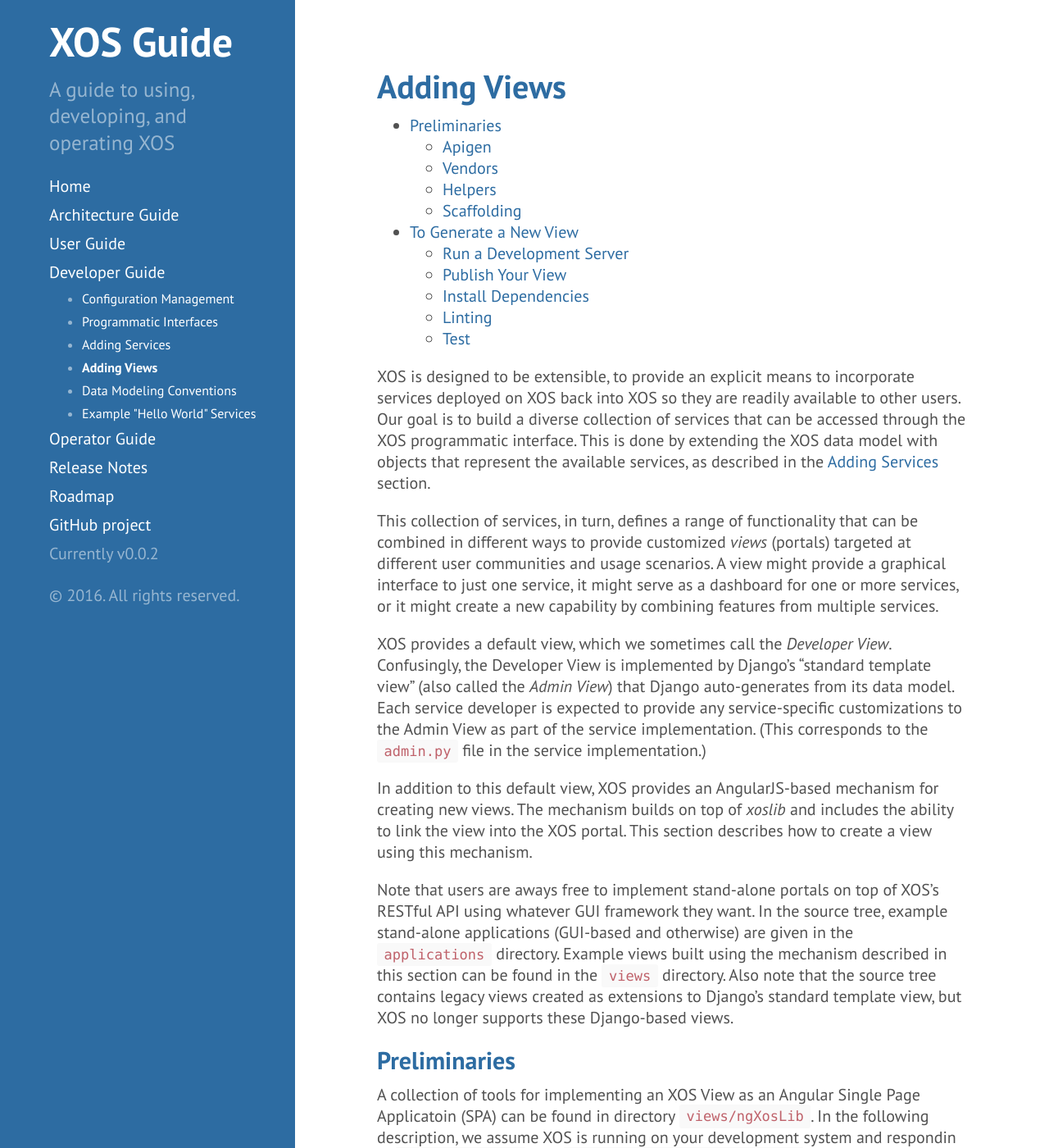
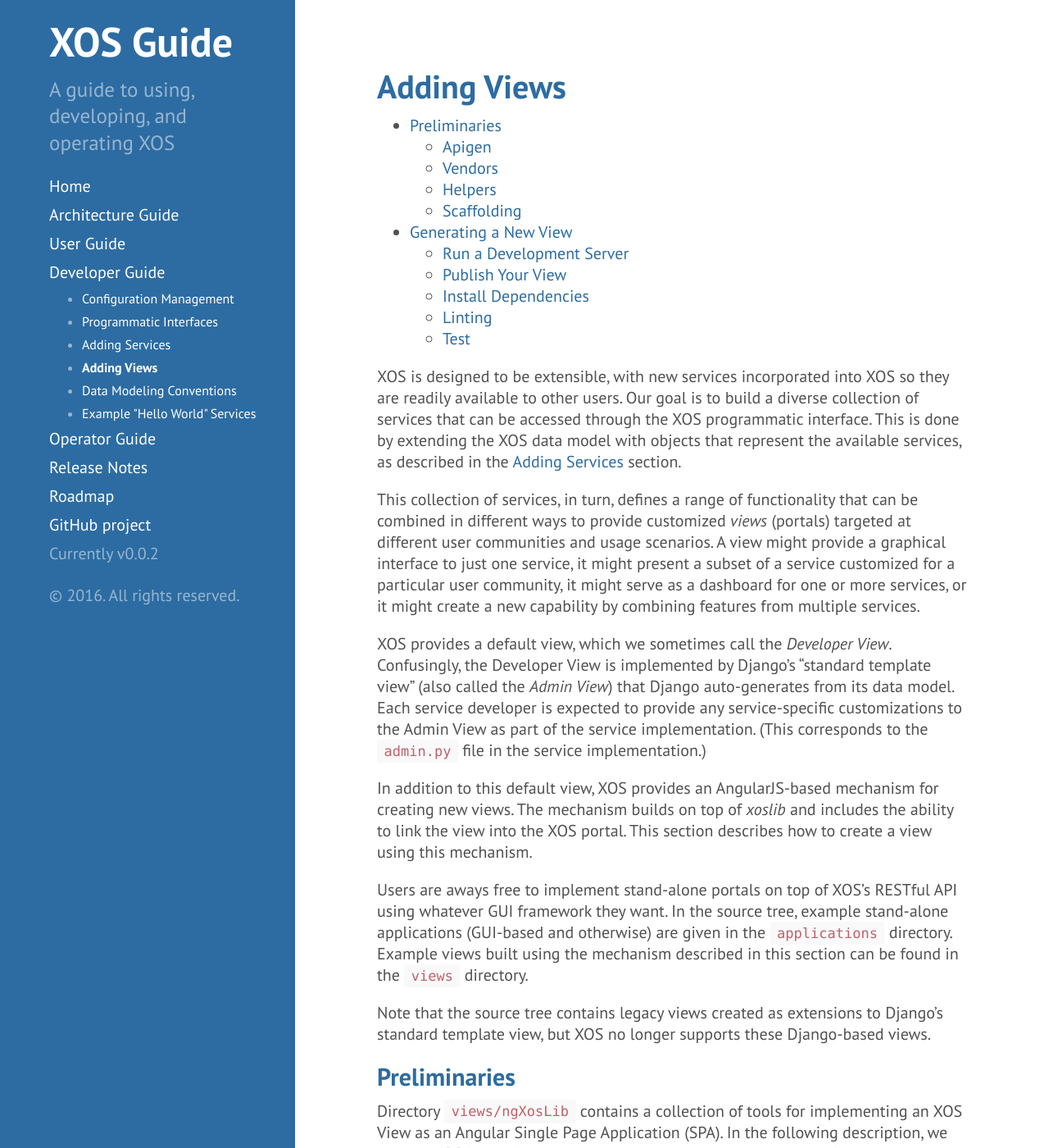
Before and after one commit to open-cloud/open-cloud.github.io.old, a Jekyll site: the page built from devguide_addview.md, in a window 1280 px wide and 1400 px high. Shown: the whole window at 82% size. Built offline with Jekyll 4.4.1, drawn with Linux system fonts in a browser that asks for light colours; Markdown is read by kramdown in place of the engine named in the settings; some of the changed text lies outside the part shown.

Commit message:
fixing views subsection

```diff
--- a/devguide_addview.md
+++ b/devguide_addview.md
@@ -5,20 +5,21 @@
 ---
 {% include toc.html %}
 
-XOS is designed to be extensible, to provide an explicit means to
-incorporate services deployed on XOS back into XOS so they are readily
-available to other users. Our goal is to build a diverse collection of
-services that can be accessed through the XOS programmatic
-interface. This is done by extending the XOS data model with objects
-that represent the available services, as described in the
-[Adding Services](/devguide/addservice/) section.
+XOS is designed to be extensible, with new services incorporated
+into XOS so they are readily available to other users. Our goal is to
+build a diverse collection of services that can be accessed through
+the XOS programmatic interface. This is done by extending the XOS
+data model with objects that represent the available services, as
+described in the [Adding Services](/devguide/addservice/) section.
 
 This collection of services, in turn, defines a range of functionality
 that can be combined in different ways to provide customized *views*
 (portals) targeted at different user communities and usage scenarios.
 A view might provide a graphical interface to just one  service, it
-might serve as a dashboard for one or more services, or it might
-create a new capability by combining features from multiple services.
+might present a subset of a service customized for a particular user
+community, it might serve as a dashboard for one or more services, or
+it might create a new capability by combining features from multiple
+services.
 
 XOS provides a default view, which we sometimes call the *Developer
 View*. Confusingly, the Developer View is implemented by Django's
@@ -34,21 +35,23 @@
 portal. This section describes how to create a view using this
 mechanism.
 
-Note that users are aways free to implement stand-alone portals on
-top of XOS's RESTful API using whatever GUI framework they want. In
-the source tree, example stand-alone applications (GUI-based and
-otherwise) are given in the `applications` directory. Example views
-built using the mechanism described in this section can be found in
-the `views` directory. Also note that the source tree contains legacy
-views created as extensions to Django's standard template view, but
-XOS no longer supports these Django-based views.
+Users are aways free to implement stand-alone portals on top of XOS's
+RESTful API using whatever GUI framework they want. In the source
+tree, example stand-alone applications (GUI-based and otherwise)
+are given in the `applications` directory. Example views built using
+the mechanism described in this section can be found in the `views`
+directory.
+
+Note that the source tree contains legacy views created as extensions
+to Django's standard template view, but XOS no longer supports these
+Django-based views.
 
 ## Preliminaries
 
-A collection of tools for implementing an XOS View as an Angular Single
-Page Applicatoin (SPA) can be found in directory `views/ngXosLib`. In
-the following description, we assume XOS is running on your
-development system and respondin at `localhost:9999`. The
+Directory `views/ngXosLib` contains a collection of tools for
+implementing an XOS View as an Angular Single Page Application
+(SPA). In the following description, we assume XOS is running on
+your development system and respondin at `localhost:9999`. The
 `xos/configurations/frontend` is normally sufficient for GUI
 development.
 
@@ -62,20 +65,21 @@
 
 ### Vendors
 
-XOS comes with a set of common libraries, as listed in `bower.json`:
-- angular
-- angular-route
-- angular-resource
-- angular-cookie
-- ng-lodash
+XOS comes with a set of common libraries, as listed in `bower.json`
+
+ * angular
+ * angular-route
+ * angular-resource
+ * angular-cookie
+ * ng-lodash
 
 These libraries are served through Django, so they are not included in
 your minified vendor file. To add a library and generate a new file
 (that will override the old one):
 
-- enter `ngXosLib` folder
-- run `bower install [myPackage] --save`
-- rebuild the file with `gulp vendor`
+ * enter `ngXosLib` folder
+ * run `bower install [myPackage] --save`
+ * rebuild the file with `gulp vendor`
 
 >_NOTE before adding libraries please discuss it on the devel list to avoid this file becoming too big_
 
@@ -108,7 +112,7 @@
 
 >As it is in an early stage of development, you should manually link it to your system. To do this enter `/views/ngXosLib/generator-xos` and run `npm link`.
 
-## To Generate a New View
+## Generating a New View
 
 By convention, customized views are located in `views/ngXosViews`.
 From `/views` run `yo xos`. This command creates a new folder with
```
